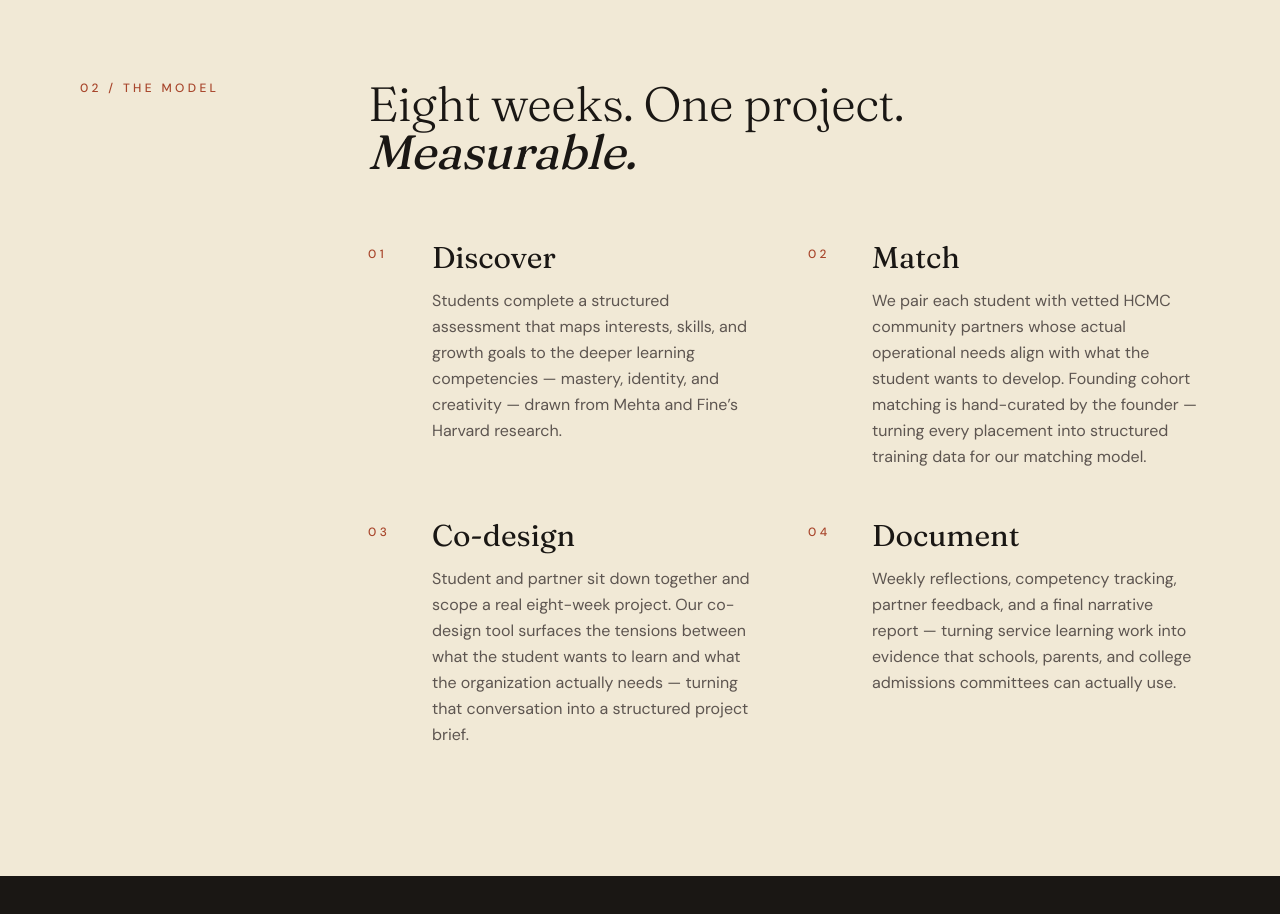
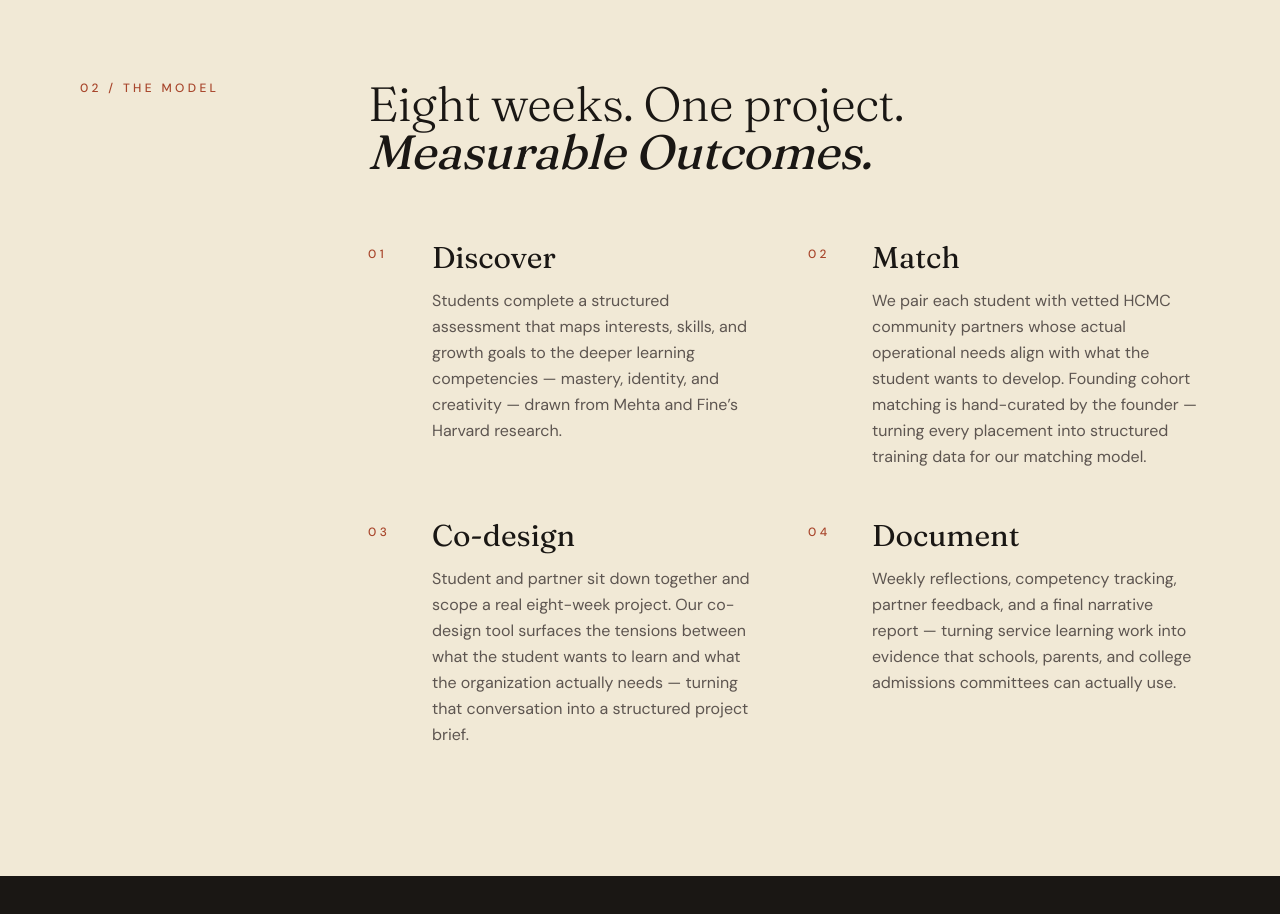
Before and after one commit to trinhbm24/gateway-site, a Next.js app: page / in a window 1280 px wide. Shown: the part 2020-2934 px from the top of the page. Built offline with nearby package versions, Linux system fonts and the light colour scheme.

Commit message:
Update model section copy

```diff
--- a/app/page.js
+++ b/app/page.js
@@ -306,7 +306,7 @@ export default function GatewayLanding() {
               style={{ fontFamily: serif, fontWeight: 300, letterSpacing: '-0.01em' }}
             >
               Eight weeks. One project.<br />
-              <span style={{ fontStyle: 'italic', fontWeight: 400 }}>Measurable.</span>
+              <span style={{ fontStyle: 'italic', fontWeight: 400 }}>Measurable Outcomes.</span>
             </h2>
 
             <div className="grid md:grid-cols-2 gap-x-12 gap-y-12">
```
